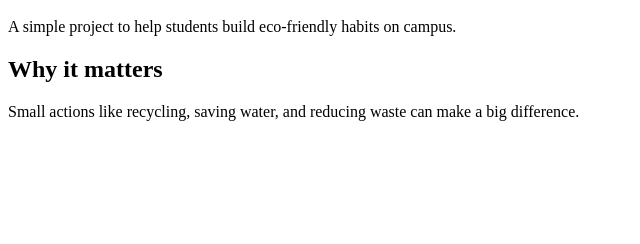
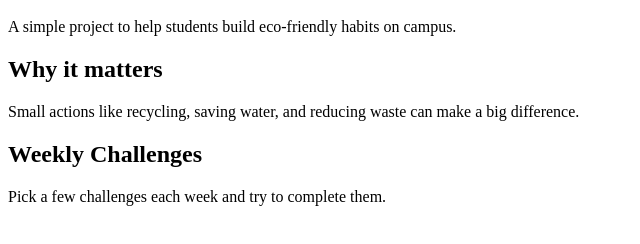
Before and after one commit to Yasmeenalsinan/GreenCampus-Challenge, a plain HTML site: page index.html in a window 1280 px wide. Shown: the part 48-292 px from the top of the page, without its empty margins (0-640 px from the left). Drawn offline with Linux system fonts and the light colour scheme.

Commit message:
Update index.html

```diff
--- a/index.html
+++ b/index.html
@@ -5,3 +5,5 @@
   <h2>Why it matters</h2>
   <p>Small actions like recycling, saving water, and reducing waste can make a big difference.</p>
 </body>
+<h2>Weekly Challenges</h2>
+<p>Pick a few challenges each week and try to complete them.</p>
```
